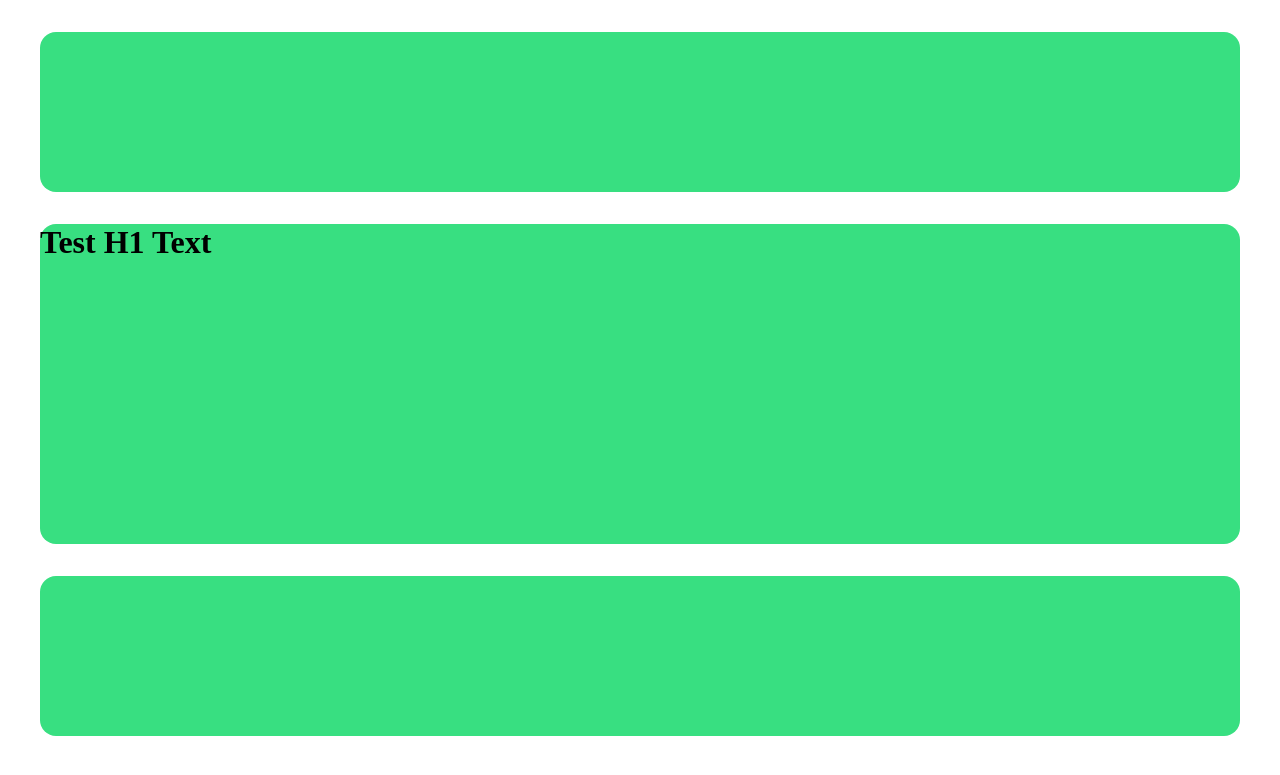
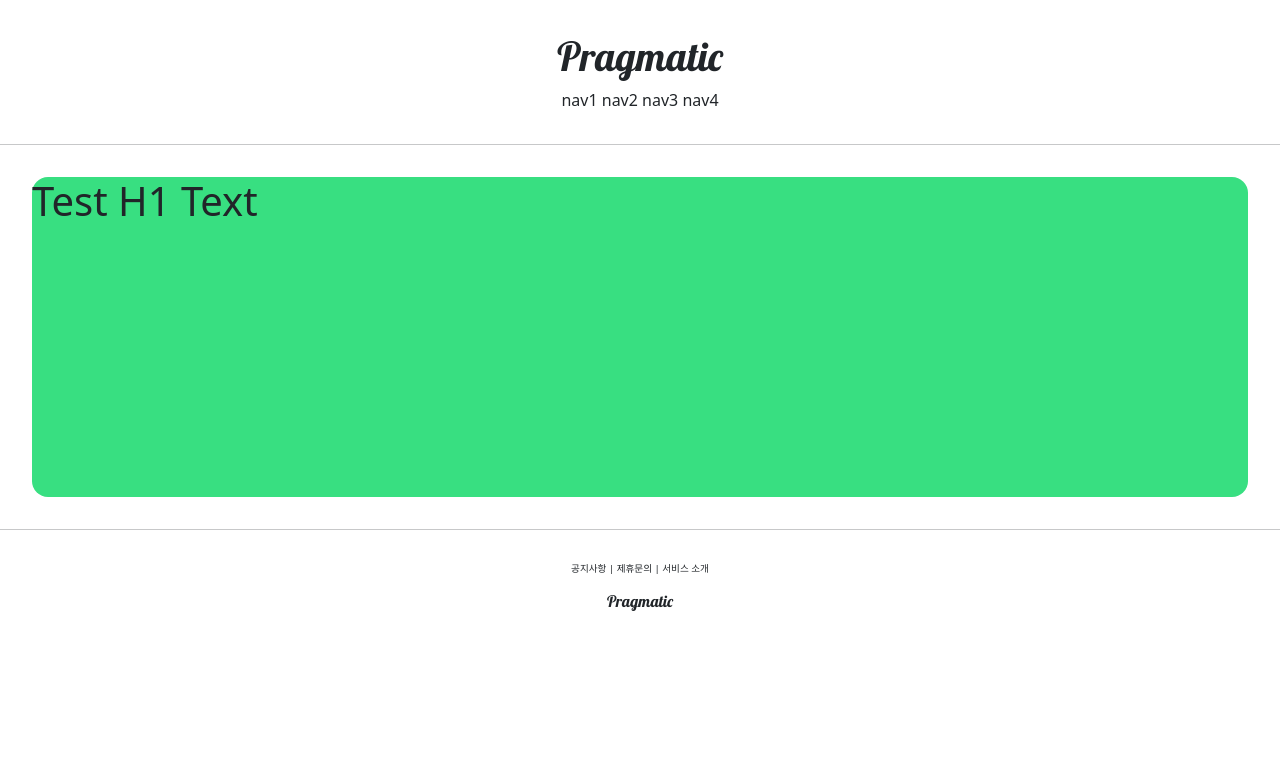
Before and after one commit to BlackRoach/Lets-Start-django, a Django app: page /account/hello_world/ in a window 1280 px wide. Shown: the top 775 px of the page. Run offline with Django 4.2, Linux system fonts and the light colour scheme.

Commit message:
design top, bottom block
- head에 bootstrap, font 링크 삽입
- top, bottom html 꾸미기

```diff
--- a/pragmatic/Templates/base.html
+++ b/pragmatic/Templates/base.html
@@ -5,9 +5,12 @@
 
 <body>
     {% include 'top.html' %}
+    <hr>
 
     {% block content %}
     {% endblock %}
+
+    <hr>
 
     {% include 'bottom.html' %}
 
--- a/pragmatic/Templates/bottom.html
+++ b/pragmatic/Templates/bottom.html
@@ -1,3 +1,11 @@
-<div style="height: 10rem; background-color: #38df81; border-radius: 1rem; margin: 2rem;">
 
+<div style="text-align:center; margin-top: 2rem;">
+    <div style="font-size: .6rem;">
+        <span>공지사항</span> |
+        <span>제휴문의</span> |
+        <span>서비스 소개</span>
+    </div>
+    <div style="margin-top: 1rem;">
+        <h6 style="margin-top: 1rem; font-family: 'Lobster', cursive;">Pragmatic</h6>
+    </div>
 </div>
--- a/pragmatic/Templates/head.html
+++ b/pragmatic/Templates/head.html
@@ -1,4 +1,15 @@
 <head>
     <meta charset="UTF-8">
     <title>Pragmatic</title>
+
+    <!-- BOOT STRAP LINK -->
+    <link href="https://cdn.jsdelivr.net/npm/bootstrap@5.3.0-alpha3/dist/css/bootstrap.min.css"
+          rel="stylesheet" integrity="sha384-KK94CHFLLe+nY2dmCWGMq91rCGa5gtU4mk92HdvYe+M/SXH301p5ILy+dN9+nJOZ" crossorigin="anonymous">
+
+
+    <!-- FONT LINK -->
+    <link rel="preconnect" href="https://fonts.googleapis.com">
+    <link rel="preconnect" href="https://fonts.gstatic.com" crossorigin>
+    <link href="https://fonts.googleapis.com/css2?family=Lobster&display=swap" rel="stylesheet">
+
 </head>
--- a/pragmatic/Templates/top.html
+++ b/pragmatic/Templates/top.html
@@ -1,3 +1,13 @@
-<div style="height: 10rem; background-color: #38df81; border-radius: 1rem; margin: 2rem;">
 
+
+<div style="text-align:center; margin: 2rem 0; ">
+    <div>
+        <h1 style="font-family: 'Lobster', cursive;">Pragmatic</h1>
+    </div>
+    <div>
+        <span>nav1</span>
+        <span>nav2</span>
+        <span>nav3</span>
+        <span>nav4</span>
+    </div>
 </div>
```
